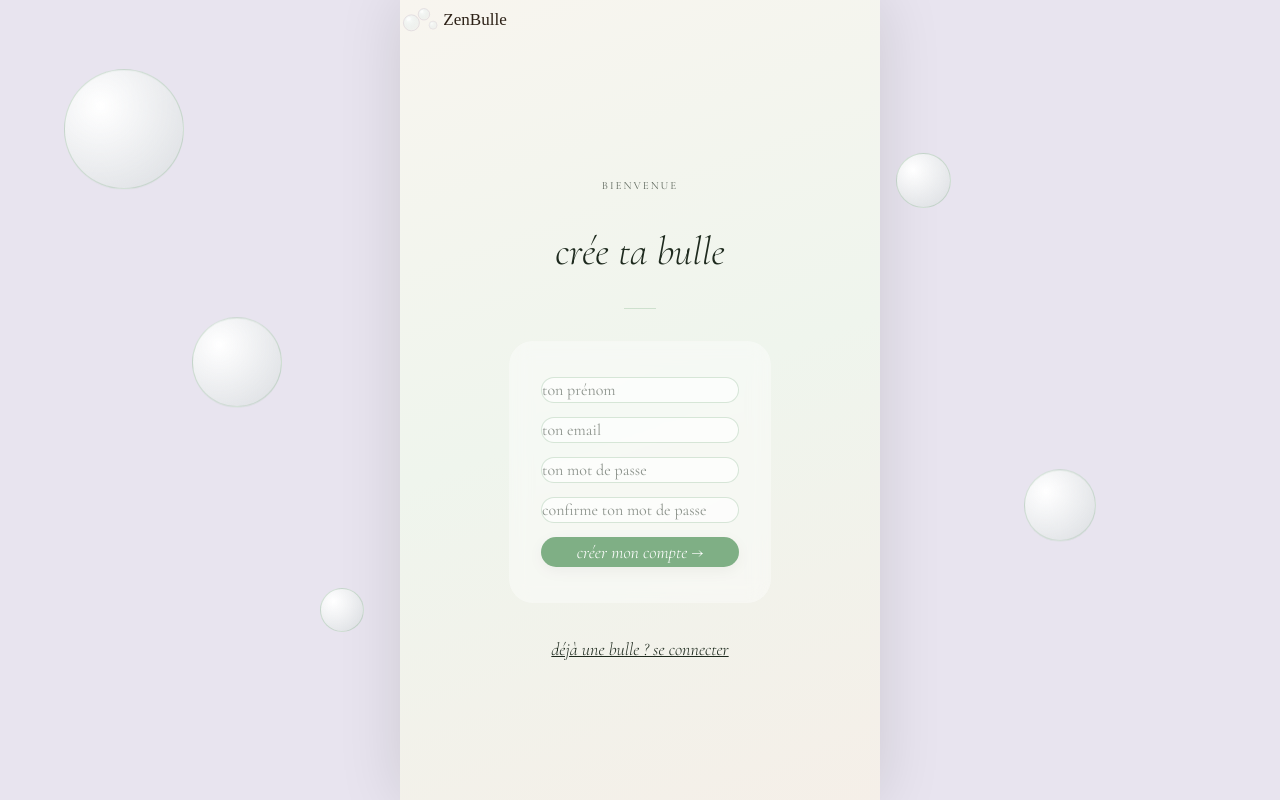
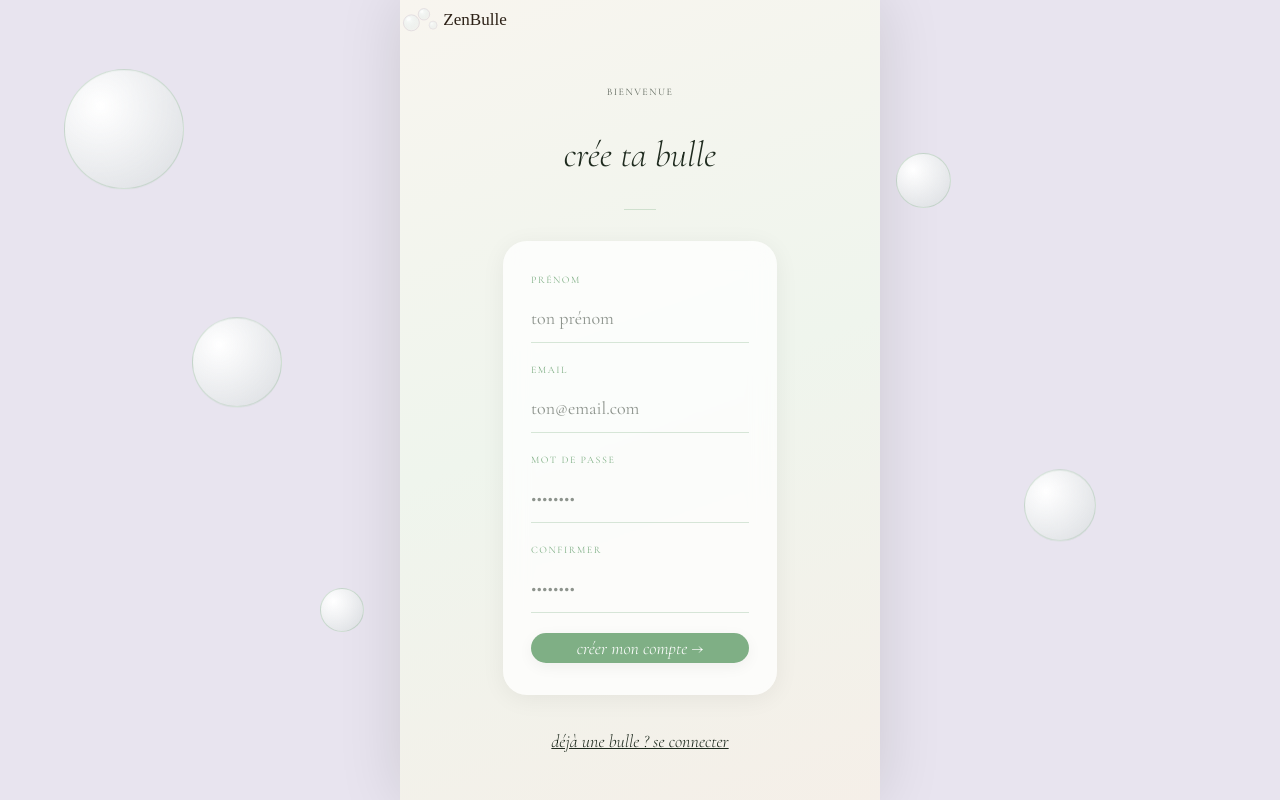
Before and after one commit to nissou45/ZenBulle2, a React (Vite) app in the folder frontend/: page /inscription in a window 1280 px wide. Built offline with nearby package versions, Linux system fonts and the light colour scheme; no server answers.

Commit message:
fix: AuthContext, connexion et inscription redesign

```diff
--- a/frontend/src/context/AuthContext.jsx
+++ b/frontend/src/context/AuthContext.jsx
@@ -1,13 +1,11 @@
-import { createContext, useState, useEffect, useContext } from "react";
+import { createContext, useState, useEffect } from "react";
 import api from "../services/api";
-import { useTheme } from "../hooks/useTheme";
 
 export const AuthContext = createContext();
 
 export const AuthProvider = ({ children }) => {
   const [user, setUser] = useState(null);
   const [loading, setLoading] = useState(true);
-  const { theme, setTheme } = useTheme();
 
   useEffect(() => {
     api
@@ -49,15 +47,8 @@ export const AuthProvider = ({ children }) => {
   };
 
   return (
-    <AuthContext.Provider
-      value={{ user, loading, login, register, logout, theme, setTheme }}
-    >
+    <AuthContext.Provider value={{ user, loading, login, register, logout }}>
       {children}
     </AuthContext.Provider>
   );
 };
-export const useAuth = () => {
-  const context = useContext(AuthContext);
-  if (!context) throw new Error("useAuth must be used within an AuthProvider");
-  return context;
-};
--- a/frontend/src/pages/Inscription.jsx
+++ b/frontend/src/pages/Inscription.jsx
@@ -1,11 +1,10 @@
 import { useState } from "react";
-import { useNavigate, Link } from "react-router-dom";
+import { useNavigate } from "react-router-dom";
 import { useAuth } from "../hooks/useAuth";
 import Header from "../components/Header";
 import { useTheme } from "../hooks/useTheme";
 import FloatingBubbles from "../components/FloatingBubbles";
 import ThemedButton from "../components/ThemedButton";
-import ThemedInput from "../components/ThemedInput";
 import { ROUTES } from "../constants/routes";
 import { useBreakpoint } from "../hooks/useBreakpoint";
 
@@ -51,8 +50,28 @@ const Inscription = () => {
     }
   };
 
-  const cardPadding = isDesktop ? '36px 32px' : isTablet ? '32px 28px' : '28px 20px';
-  const inputSize = (isDesktop || isTablet) ? '18px' : '16px';
+  const labelStyle = {
+    fontSize: 10,
+    letterSpacing: '.15em',
+    textTransform: 'uppercase',
+    color: theme.accent,
+    marginBottom: 6,
+    display: 'block',
+    textAlign: 'left'
+  };
+
+  const inputStyle = {
+    border: 'none',
+    borderBottom: '1.5px solid ' + theme.border,
+    borderRadius: 0,
+    background: 'transparent',
+    padding: '11px 0 10px',
+    width: '100%',
+    fontSize: 18,
+    fontFamily: "Cormorant Garamond, serif",
+    color: theme.text,
+    outline: 'none'
+  };
 
   return (
     <div
@@ -69,62 +88,77 @@ const Inscription = () => {
           margin: (isDesktop || isTablet) ? '0 auto' : '0'
         }}
       >
-        <p className="text-[11px] tracking-[0.18em] uppercase font-medium" style={{ opacity: 0.7 }}>
-          bienvenue
+        <p className="text-[10px] tracking-[0.15em] uppercase font-medium" style={{ opacity: 0.7 }}>
+          BIENVENUE
         </p>
 
-        <h1 className="text-[40px] font-light italic leading-tight text-center">
+        <h1 className="text-[36px] font-light italic leading-tight text-center">
           crée ta bulle
         </h1>
 
         <div className="w-8 h-[0.5px]" style={{ background: theme.border }} />
 
-        <form
-          onSubmit={handleSubmit}
-          className="flex flex-col gap-3.5 w-full"
+        {/* GlassCard Form */}
+        <div
           style={{
-            background: 'rgba(255,255,255,0.4)',
-            padding: cardPadding,
+            background: 'rgba(255,255,255,0.75)',
+            backdropFilter: 'blur(12px)',
+            WebkitBackdropFilter: 'blur(12px)',
             borderRadius: '24px',
-            maxWidth: isDesktop ? '420px' : isTablet ? '400px' : '100%',
-            backdropFilter: 'blur(10px)'
+            padding: '32px 28px',
+            width: '100%',
+            maxWidth: 340,
+            boxShadow: '0 4px 24px rgba(0,0,0,0.06)'
           }}
         >
-          <ThemedInput
+          <form onSubmit={handleSubmit} className="flex flex-col gap-5 w-full">
+            <div className="flex flex-col items-start">
+              <label style={labelStyle}>prénom</label>
+              <input
                 type="text"
                 placeholder="ton prénom"
                 value={pseudo}
                 onChange={(e) => setPseudo(e.target.value)}
                 required
-            style={{ fontSize: inputSize }}
+                style={inputStyle}
               />
+            </div>
 
-          <ThemedInput
+            <div className="flex flex-col items-start">
+              <label style={labelStyle}>email</label>
+              <input
                 type="email"
-            placeholder="ton email"
+                placeholder="ton@email.com"
                 value={email}
                 onChange={(e) => setEmail(e.target.value)}
                 required
-            style={{ fontSize: inputSize }}
+                style={inputStyle}
               />
+            </div>
 
-          <ThemedInput
+            <div className="flex flex-col items-start">
+              <label style={labelStyle}>mot de passe</label>
+              <input
                 type="password"
-            placeholder="ton mot de passe"
+                placeholder="••••••••"
                 value={password}
                 onChange={(e) => setPassword(e.target.value)}
                 required
-            style={{ fontSize: inputSize }}
+                style={inputStyle}
               />
+            </div>
 
-          <ThemedInput
+            <div className="flex flex-col items-start">
+              <label style={labelStyle}>confirmer</label>
+              <input
                 type="password"
-            placeholder="confirme ton mot de passe"
+                placeholder="••••••••"
                 value={confirm}
                 onChange={(e) => setConfirm(e.target.value)}
                 required
-            style={{ fontSize: inputSize }}
+                style={inputStyle}
               />
+            </div>
 
             {erreur && (
               <p className="text-[#a85100] text-sm text-center italic">
@@ -132,11 +166,13 @@ const Inscription = () => {
               </p>
             )}
 
-          <ThemedButton type="submit" disabled={isSubmitting} variant="primary">
+            <ThemedButton type="submit" disabled={isSubmitting} variant="primary" className="mt-2">
               {isSubmitting ? "Création..." : "créer mon compte →"}
             </ThemedButton>
           </form>
+        </div>
 
+        {/* Lien connexion en dehors de la carte */}
         <ThemedButton variant="ghost" onClick={() => navigate(ROUTES.connexion)}>
           déjà une bulle ? se connecter
         </ThemedButton>
```
Lines whose indentation alone changed are shown as unchanged.
